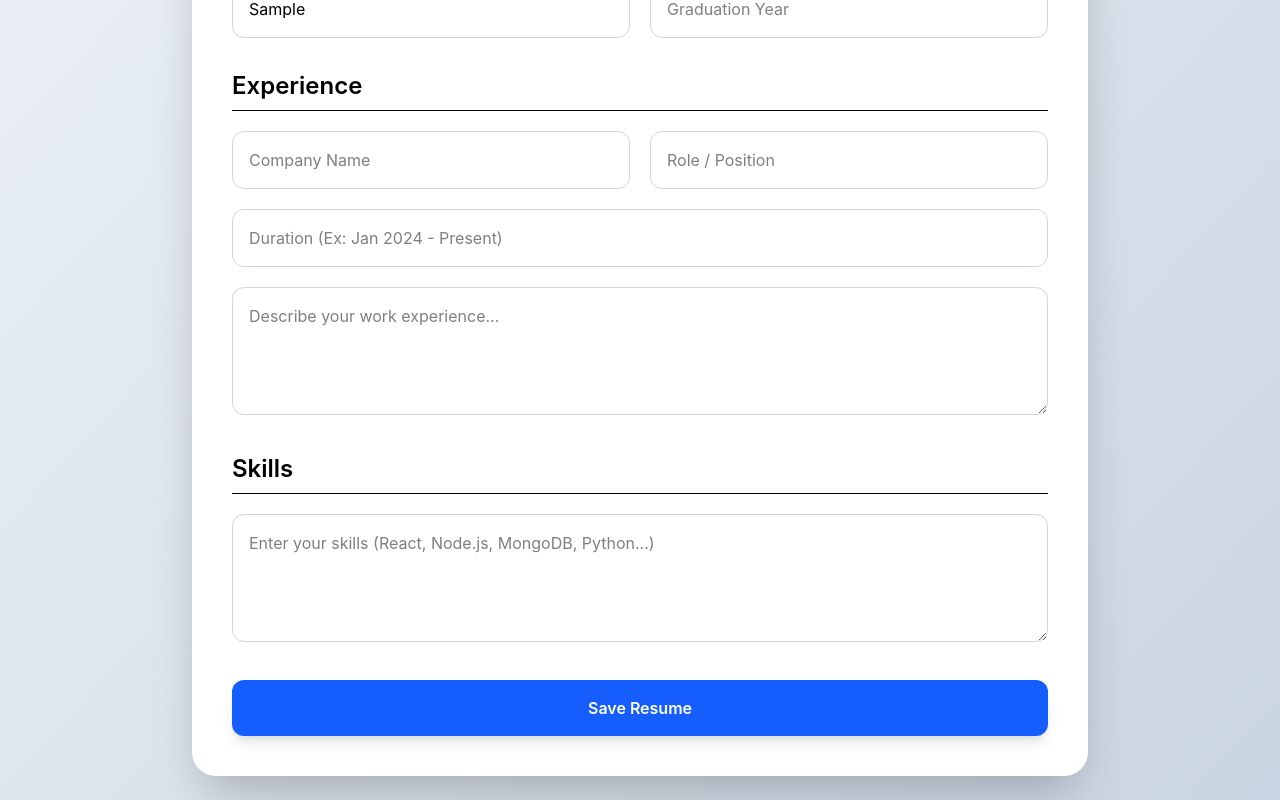
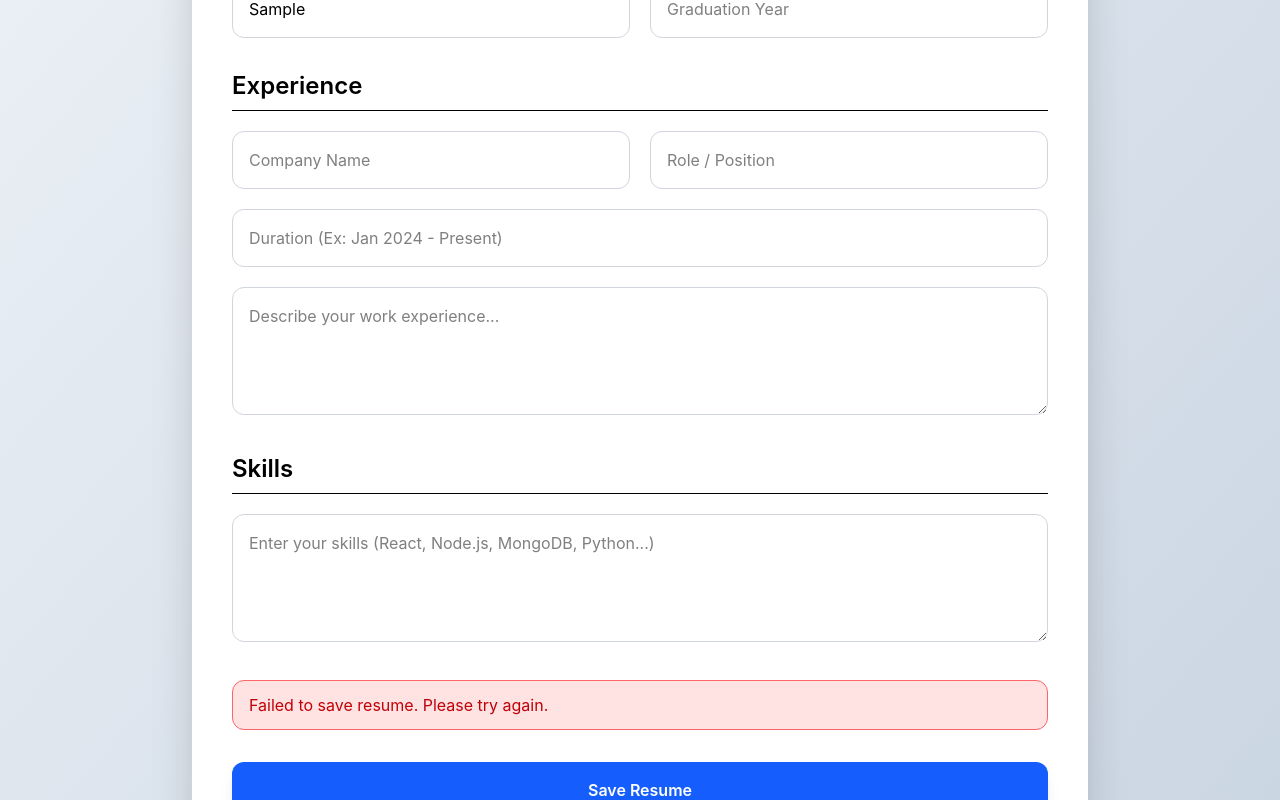
Before and after one commit to Nikita497645/AI-Resume-Architect, a React app in the folder frontend/: page / in a window 1280 px wide. Both pictures are taken after typing "Sample", "name@example.com", "Sample", "Sample", "Sample", "Sample" into the empty fields and a click on the button "Save Resume". Shown: the part 576-1376 px from the top of the page. Built offline with nearby package versions, Linux system fonts and the light colour scheme; no server answers; the HTML template or start-up script is replaced by a standard one.

Commit message:
Completed Day 5 - API integration and error handling

```diff
--- a/frontend/src/App.jsx
+++ b/frontend/src/App.jsx
@@ -2,6 +2,11 @@ import { useState } from "react";
 import axios from "axios";
 
 function App() {
+
+  const [loading, setLoading] = useState(false);
+
+  const [successMessage, setSuccessMessage] = useState("");
+  const [errorMessage, setErrorMessage] = useState("");
 
   const [formData, setFormData] = useState({
     name: "",
@@ -31,26 +36,34 @@ function App() {
 
     e.preventDefault();
 
+    setLoading(true);
+
     try {
 
       const response = await axios.post(
-        "http://localhost:5000/api/resume",
+        `${import.meta.env.VITE_API_URL}/api/resume`,
         formData
       );
 
       if (response.data.success) {
 
-        alert("Resume Saved Successfully!");
+        setSuccessMessage("Resume Saved Successfully!");
+        setErrorMessage("");
 
         console.log(response.data);
 
       }
 
+      setLoading(false);
+
     } catch (error) {
 
       console.log(error);
 
-      alert("Error saving resume");
+      setErrorMessage("Failed to save resume. Please try again.");
+      setSuccessMessage("");
+
+      setLoading(false);
 
     }
 
@@ -239,13 +252,34 @@ function App() {
 
           </div>
 
+          {/* Success Message */}
+
+          {successMessage && (
+            <div className="bg-green-100 border border-green-400 text-green-700 px-4 py-3 rounded-xl">
+              {successMessage}
+            </div>
+          )}
+
+          {/* Error Message */}
+
+          {errorMessage && (
+            <div className="bg-red-100 border border-red-400 text-red-700 px-4 py-3 rounded-xl">
+              {errorMessage}
+            </div>
+          )}
+
           {/* Submit Button */}
 
           <button
             type="submit"
-            className="w-full bg-blue-600 hover:bg-blue-700 transition-all duration-300 text-white font-semibold py-4 rounded-xl shadow-lg"
+            disabled={loading}
+            className={`w-full text-white font-semibold py-4 rounded-xl shadow-lg transition-all duration-300 ${
+              loading
+                ? "bg-gray-400 cursor-not-allowed"
+                : "bg-blue-600 hover:bg-blue-700"
+            }`}
           >
-            Save Resume
+            {loading ? "Saving Resume..." : "Save Resume"}
           </button>
 
         </form>
```
Also changed, not shown: 1 other file (tests, documents, lock files or other folders).
